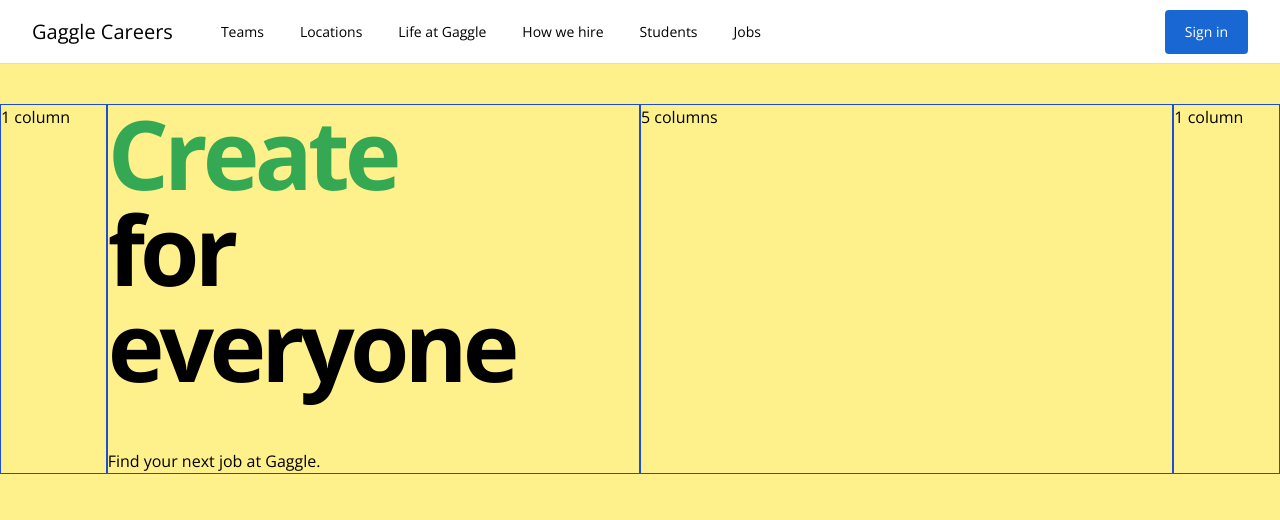
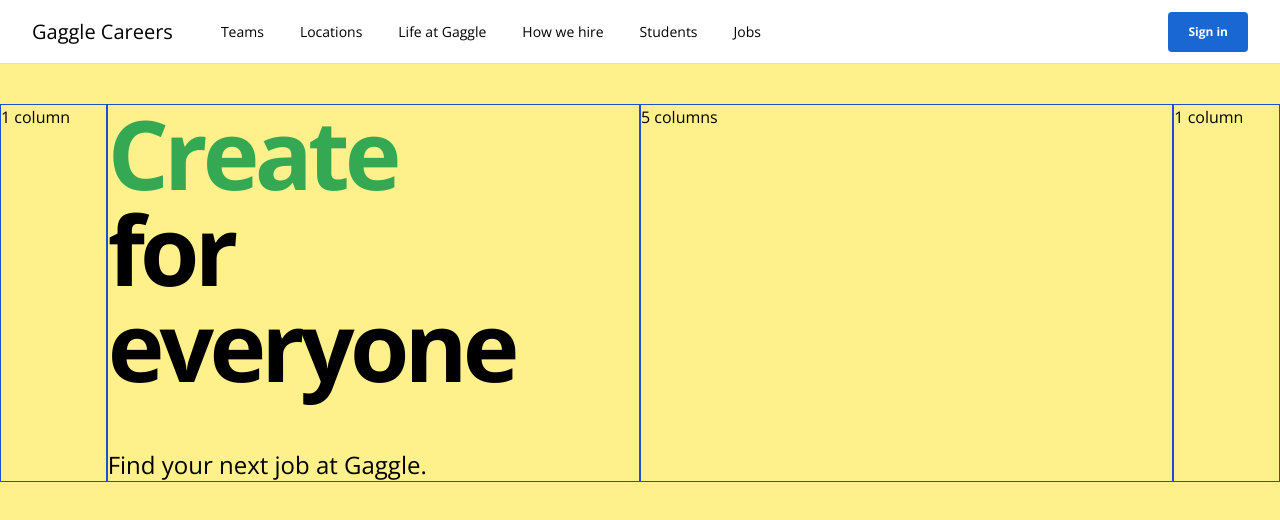
Before and after one commit to neopythe/job-search, a Vue app: page / in a window 1280 px wide. Shown: the top 520 px of the page. Built offline with nearby package versions, Linux system fonts and the light colour scheme.

Commit message:
adjust font styles

```diff
--- a/src/components/ActionButton.vue
+++ b/src/components/ActionButton.vue
@@ -26,7 +26,7 @@
 
 <style scoped>
 button {
-  @apply px-5 py-3 font-medium rounded;
+  @apply px-5 py-3 text-xs font-bold rounded;
 }
 
 .primary {
--- a/src/components/Headline.vue
+++ b/src/components/Headline.vue
@@ -5,7 +5,7 @@
       <br />
       for everyone
     </h1>
-    <h2>Find your next job at Gaggle.</h2>
+    <h2 class="text-2xl">Find your next job at Gaggle.</h2>
   </section>
 </template>
 
```
